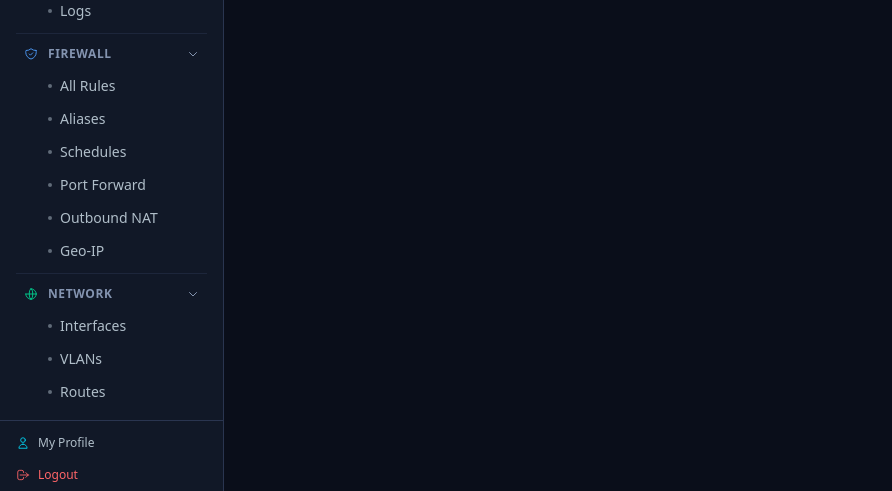
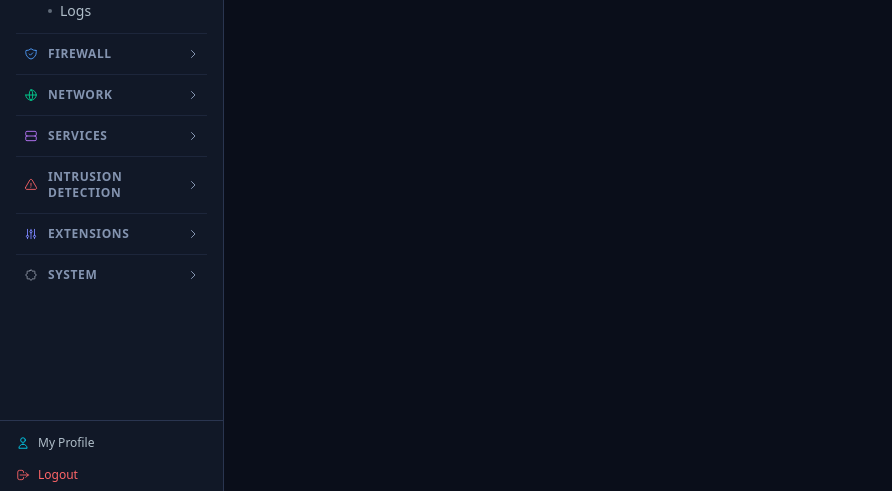
Before and after one commit to ZerosAndOnesLLC/AiFw, a Next.js app in the folder aifw-ui/: page / in a window 1280 px wide. Shown: the part 303-794 px from the top of the page, without its empty margins (0-892 px from the left). Built offline with nearby package versions, Linux system fonts and the light colour scheme; no server answers; sample sign-in values are in the browser's storage.

Commit message:
Collapse all sidebar sections by default except Monitoring

```diff
--- a/aifw-ui/package.json
+++ b/aifw-ui/package.json
@@ -1,6 +1,6 @@
 {
   "name": "aifw-ui",
-  "version": "5.26.1",
+  "version": "5.26.2",
   "private": true,
   "scripts": {
     "dev": "next dev",
--- a/aifw-ui/src/components/Sidebar.tsx
+++ b/aifw-ui/src/components/Sidebar.tsx
@@ -138,10 +138,10 @@ export default function Sidebar({ onClose, width }: { onClose?: () => void; widt
   const permLoaded = !authLoading && permissions.size > 0;
   const [expanded, setExpanded] = useState<Record<string, boolean>>({
     Monitoring: true,
-    Firewall: true,
-    Network: true,
+    Firewall: false,
+    Network: false,
     Services: false,
-    "Intrusion Detection": true,
+    "Intrusion Detection": false,
     Extensions: false,
     System: false,
   });
```
Also changed, not shown: 2 other files (tests, documents, lock files or other folders).
